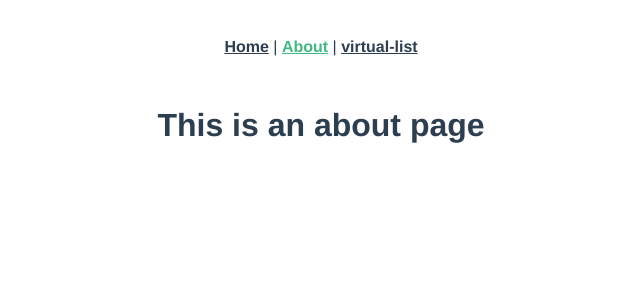
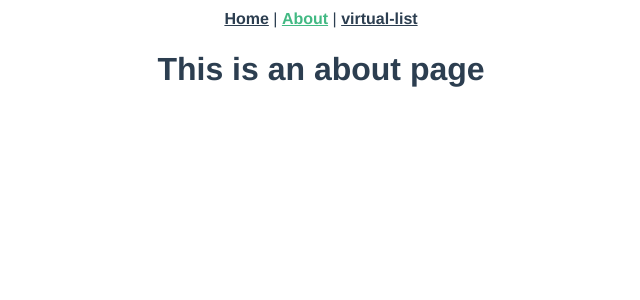
Before and after one commit to ViavaCos/demo-runner-with-vue2, a Vue app: page /about in a window 1280 px wide. Shown: the top 300 px of the page, without its empty margins (319-959 px from the left). Built offline with nearby package versions, Linux system fonts and the light colour scheme.

Commit message:
配置测试专用路由

```diff
--- a/package.json
+++ b/package.json
@@ -20,6 +20,8 @@
     "babel-eslint": "^10.1.0",
     "eslint": "^6.7.2",
     "eslint-plugin-vue": "^6.2.2",
+    "less": "^4.1.1",
+    "less-loader": "^7.3.0",
     "vue-template-compiler": "^2.6.11"
   },
   "eslintConfig": {
--- a/src/App.vue
+++ b/src/App.vue
@@ -19,7 +19,7 @@
 }
 
 #nav {
-  padding: 30px;
+  padding: 2px;
 }
 
 #nav a {
--- /dev/null
+++ b/vue.config.js
@@ -0,0 +1,3 @@
+module.exports = {
+    lintOnSave: false // 关闭eslint
+}
```
Also changed, not shown: 1 other file (tests, documents, lock files or other folders).
